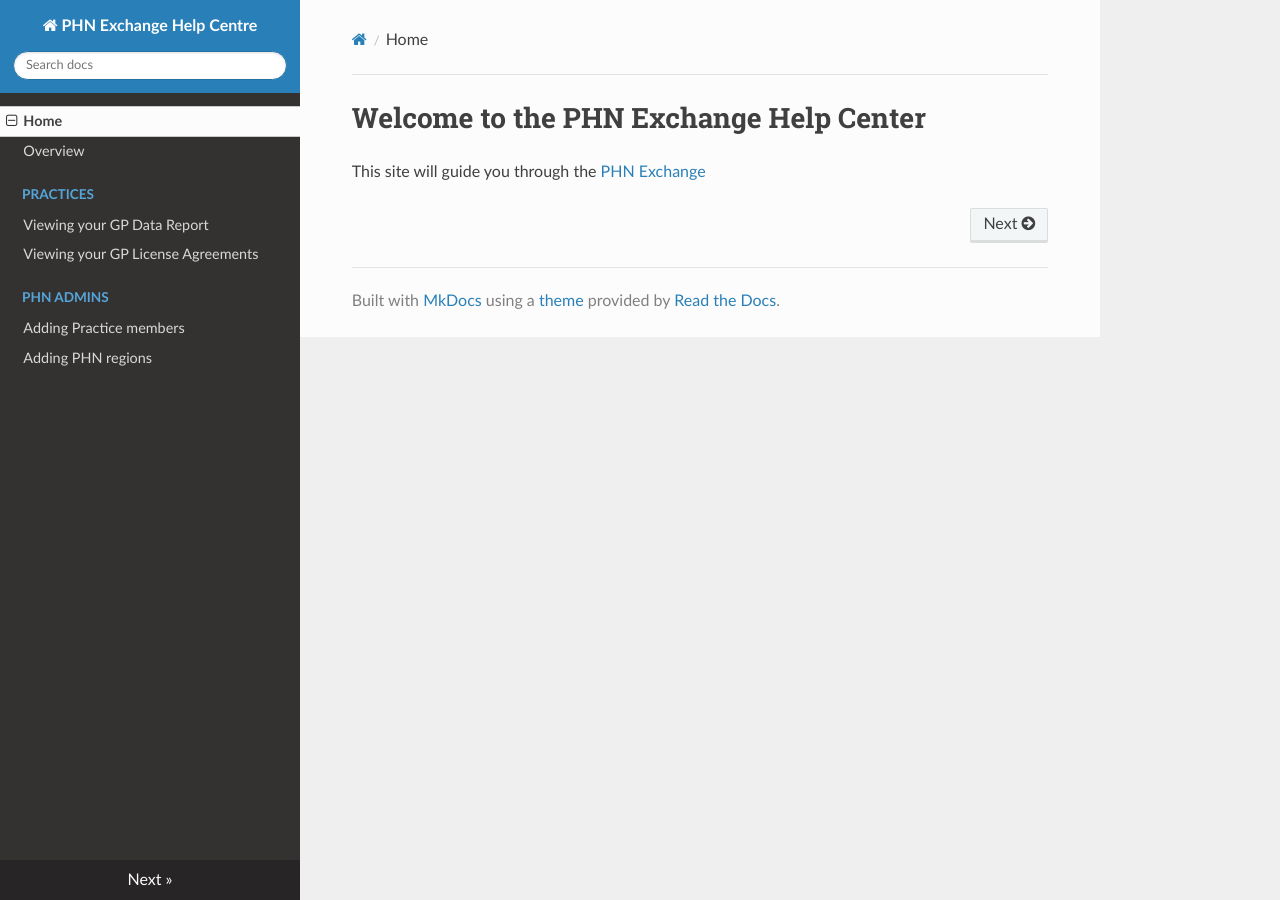
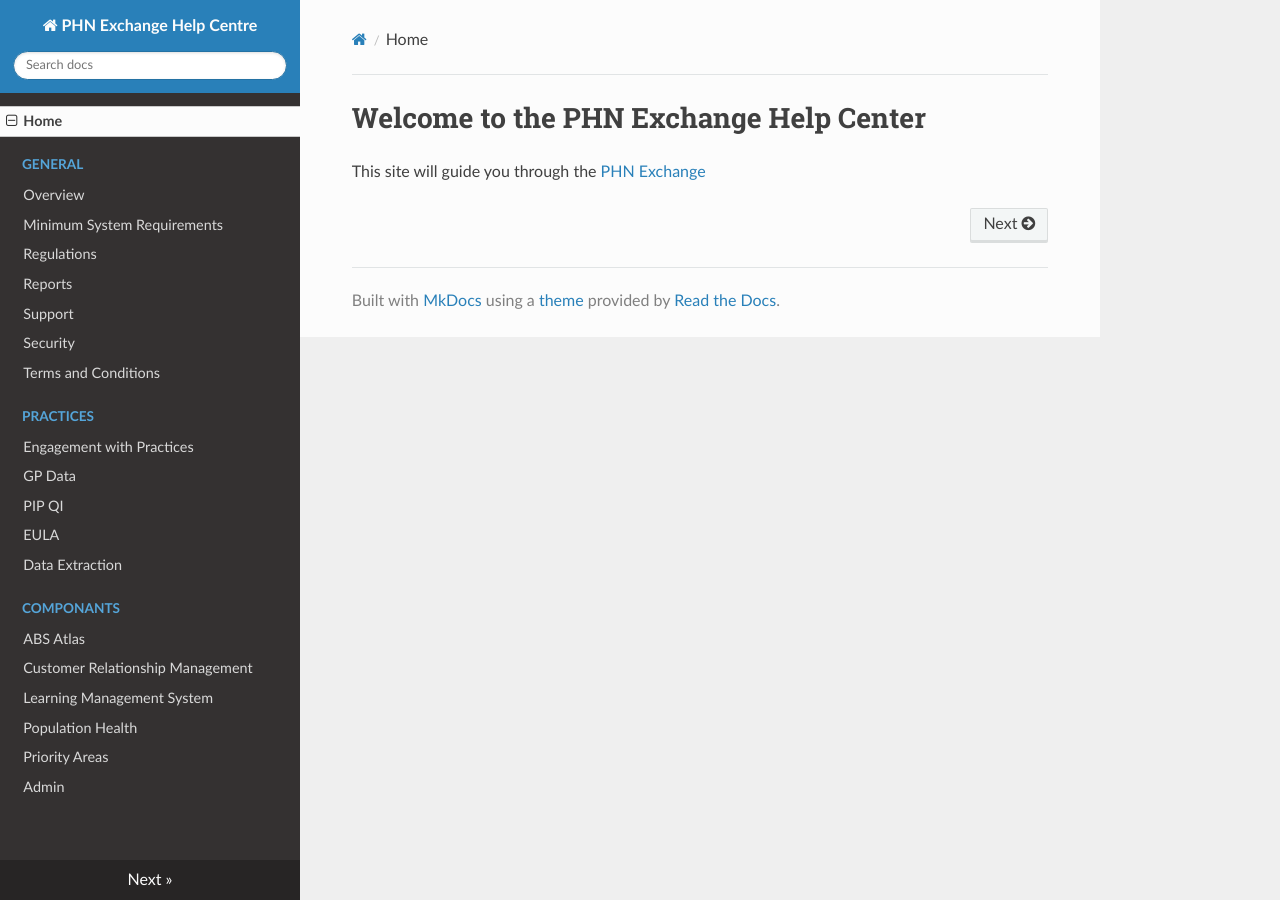
Before and after one commit to MurrayPHN/phn-exchange-docs, an MkDocs documentation site: the page built from docs/index.md, in a window 1280 px wide. Built offline with MkDocs 1.6.1, drawn with Linux system fonts in a browser that asks for light colours; nearby versions of some CDN libraries.

Commit message:
nav update

```diff
--- a/mkdocs.yml
+++ b/mkdocs.yml
@@ -6,13 +6,27 @@ extra_css:
 
 nav:
 - Home: 'index.md'
-- Overview: 'overview.md'
+- General:
+    - Overview: 'overview.md'
+    - Minimum System Requirements: 'minimum.md'
+    - Regulations: 'regulations.md'
+    - Reports: 'reports.md'
+    - Support: 'support.md'
+    - Security: 'security.md'
+    - Terms and Conditions: 'terms.md'
 - Practices:
-    - 'Viewing your GP Data Report' : 'practices/gp-data-report.md'
-    - 'Viewing your GP License Agreements' : 'practices/gp-license-agreements.md'
-- PHN Admins:
-    - 'Adding Practice members' : 'phn-admin/practice-members.md'
-    - 'Adding PHN regions': 'phn-admin/phn-regions.md'
+    - Engagement with Practices: 'engagement.md'
+    - GP Data: 'gpdata.md'
+    - PIP QI: 'pipqi.md'
+    - EULA: 'eula.md'
+    - Data Extraction: 'extraction.md'
+- Componants:
+    - ABS Atlas: 'atlas.md'
+    - Customer Relationship Management: 'crm.md'
+    - Learning Management System: 'lms.md'
+    - Population Health: 'populationhealth.md'
+    - Priority Areas: 'priority.md'
+    - Admin: 'admin.md'
 
 markdown_extensions:
     - toc:
```
